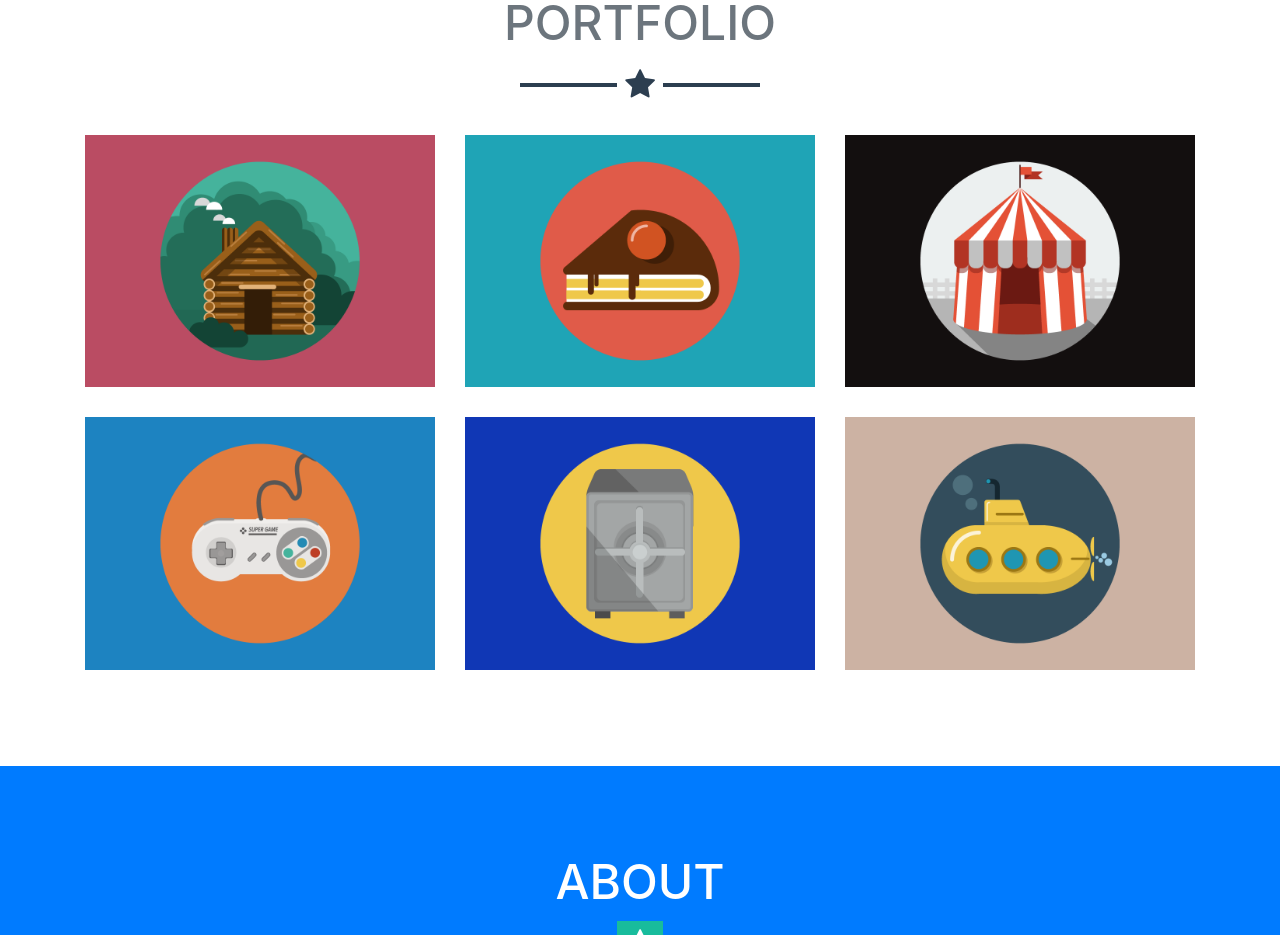
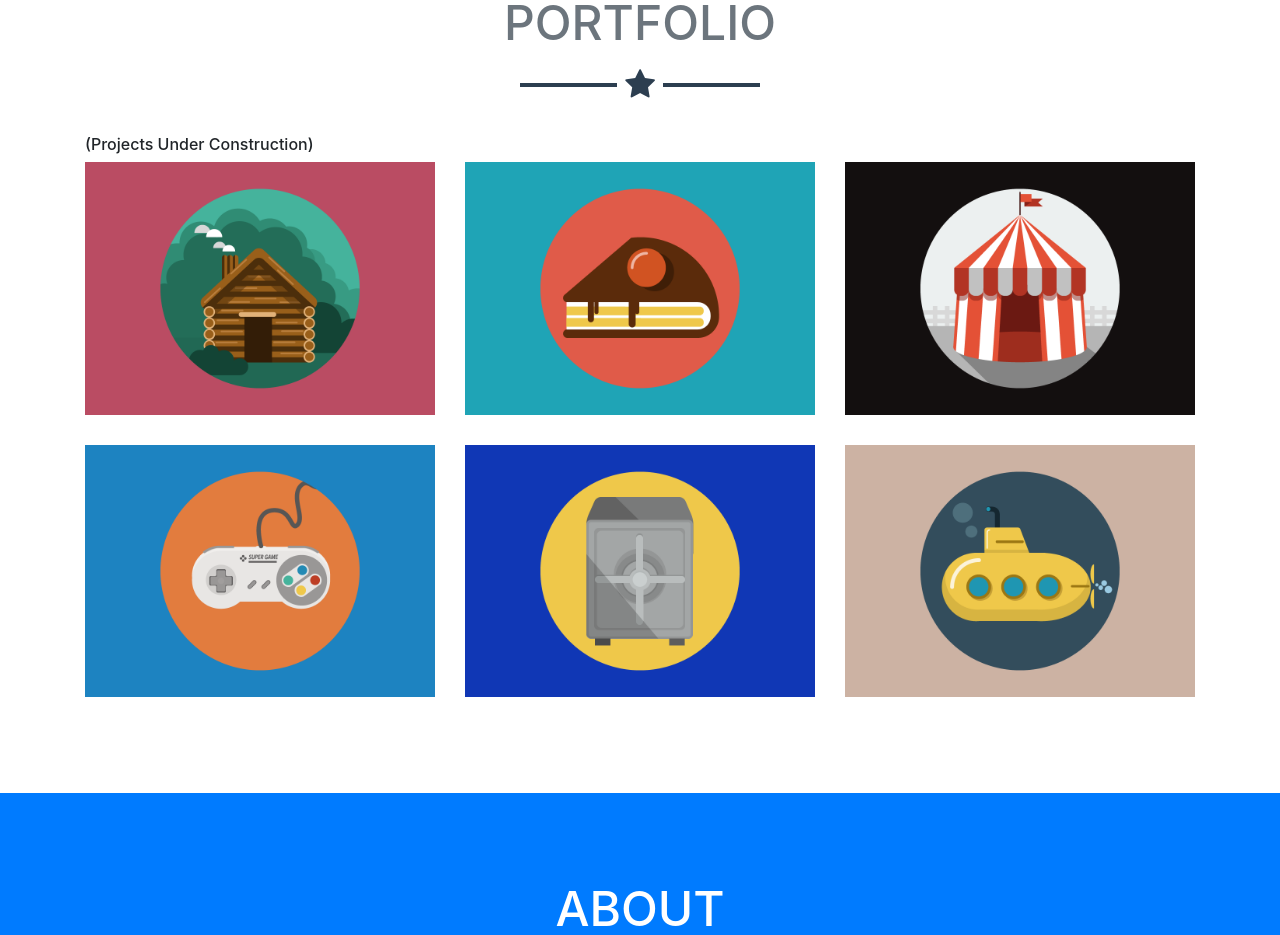
Before and after one commit to ggibbs18/ggibbs18.github.io, a website with bundled scripts: page index.html in a window 1280 px wide. Shown: the part 913-1848 px from the top of the page. Built offline with nearby package versions, Linux system fonts and the light colour scheme.

Commit message:
Edited portfolio title

```diff
--- a/index.html
+++ b/index.html
@@ -69,6 +69,7 @@
       <div class="container">
         <h2 class="text-center text-uppercase text-secondary mb-0">Portfolio</h2>
         <hr class="star-dark mb-5">
+        <h6>(Projects Under Construction)</h6>
         <div class="row">
           <div class="col-md-6 col-lg-4">
             <a class="portfolio-item d-block mx-auto" href="#portfolio-modal-1">
```
